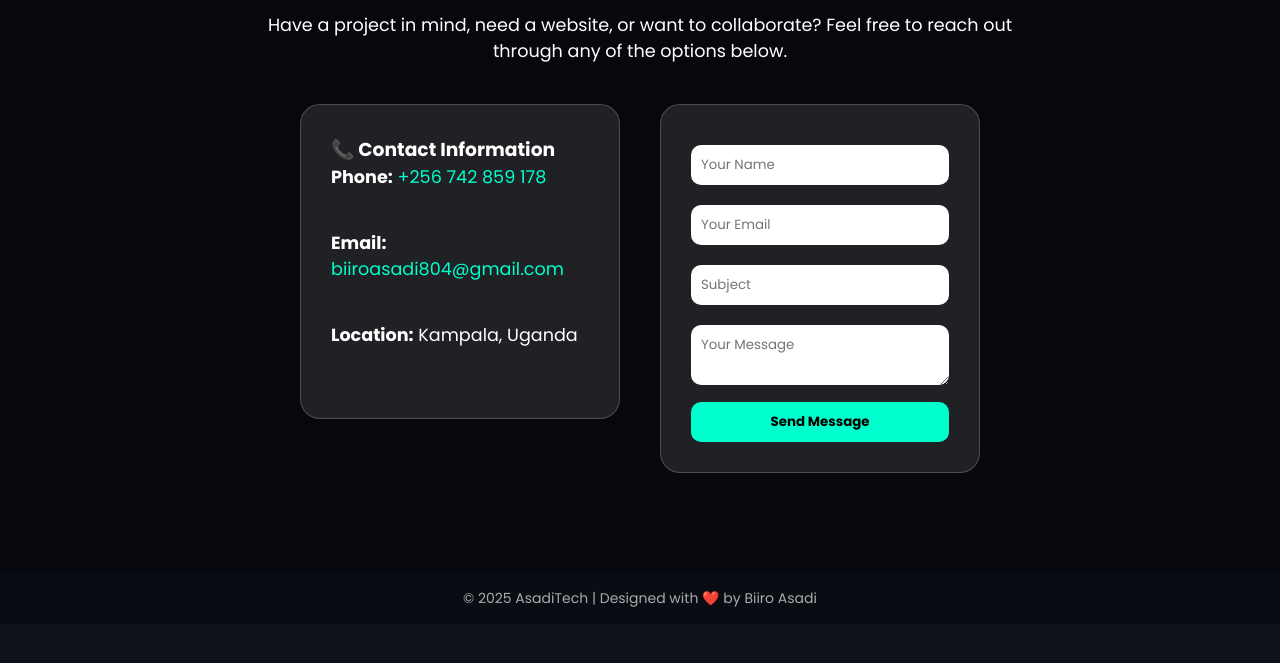
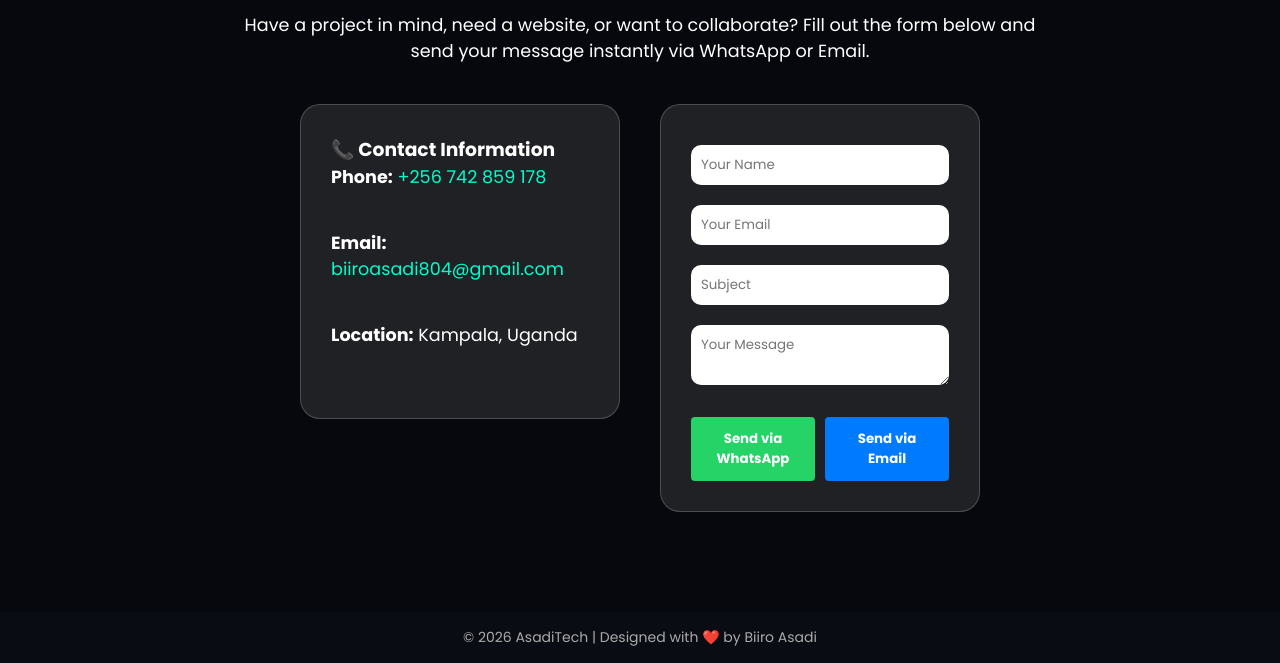
Before and after one commit to biiro123/AsaditechSolutions, a plain HTML site: page contact.html in a window 1280 px wide. Shown: the part 328-991 px from the top of the page. Before the commit the page ends 952 px from the top, so only its background shows below. Drawn offline with Linux system fonts and the light colour scheme.

Commit message:
Update contact.html

```diff
--- a/contact.html
+++ b/contact.html
@@ -23,7 +23,7 @@
   <section class="contact-section">
     <div class="contact-container">
       <h2>Get In Touch</h2>
-      <p>Have a project in mind, need a website, or want to collaborate? Feel free to reach out through any of the options below.</p>
+      <p>Have a project in mind, need a website, or want to collaborate? Fill out the form below and send your message instantly via WhatsApp or Email.</p>
 
       <div class="contact-grid">
         <div class="contact-info">
@@ -33,20 +33,56 @@
           <p><strong>Location:</strong> Kampala, Uganda</p>
         </div>
 
-	<form class="contact-form" action="php/contact_process.php" method="post">
- 	 <input type="text" name="name" placeholder="Your Name" required>
-	  <input type="email" name="email" placeholder="Your Email" required>
- 	 <input type="text" name="subject" placeholder="Subject" required>
- 	 <textarea name="message" placeholder="Your Message" required></textarea>
- 	 <button type="submit">Send Message</button>
-	</form>
+        <!-- Static Contact Form with WhatsApp & Email Actions -->
+        <form class="contact-form" id="contactForm" onsubmit="return false;">
+          <input type="text" id="name" placeholder="Your Name" required>
+          <input type="email" id="email" placeholder="Your Email" required>
+          <input type="text" id="subject" placeholder="Subject" required>
+          <textarea id="message" placeholder="Your Message" required></textarea>
 
+          <div style="display: flex; gap: 10px; margin-top: 15px; flex-wrap: wrap;">
+            <button type="button" onclick="sendViaWhatsApp()" style="background-color: #25D366; color: white; border: none; padding: 12px 20px; cursor: pointer; border-radius: 4px; font-weight: bold; flex: 1;">Send via WhatsApp</button>
+            <button type="button" onclick="sendViaEmail()" style="background-color: #007bff; color: white; border: none; padding: 12px 20px; cursor: pointer; border-radius: 4px; font-weight: bold; flex: 1;">Send via Email</button>
+          </div>
+        </form>
       </div>
     </div>
   </section>
 
   <footer>
-    <p>© 2025 AsadiTech | Designed with ❤️ by Biiro Asadi</p>
+    <p>© 2026 AsadiTech | Designed with ❤️ by Biiro Asadi</p>
   </footer>
+
+  <script>
+    function sendViaWhatsApp() {
+      const name = document.getElementById('name').value.trim();
+      const email = document.getElementById('email').value.trim();
+      const subject = document.getElementById('subject').value.trim();
+      const message = document.getElementById('message').value.trim();
+
+      if (!name || !email || !subject || !message) {
+        alert('Please fill in all fields before sending.');
+        return;
+      }
+
+      const text = `Hello AsadiTech,%0A%0A*Name:* ${encodeURIComponent(name)}%0A*Email:* ${encodeURIComponent(email)}%0A*Subject:* ${encodeURIComponent(subject)}%0A*Message:* ${encodeURIComponent(message)}`;
+      window.open(`https://wa.me/256742859178?text=${text}`, '_blank');
+    }
+
+    function sendViaEmail() {
+      const name = document.getElementById('name'].value.trim();
+      const email = document.getElementById('email').value.trim();
+      const subject = document.getElementById('subject').value.trim();
+      const message = document.getElementById('message').value.trim();
+
+      if (!name || !email || !subject || !message) {
+        alert('Please fill in all fields before sending.');
+        return;
+      }
+
+      const body = `Name: ${name}\nEmail: ${email}\n\nMessage:\n${message}`;
+      window.location.href = `mailto:biiroasadi804@gmail.com?subject=${encodeURIComponent(subject)}&body=${encodeURIComponent(body)}`;
+    }
+  </script>
 </body>
 </html>
```
